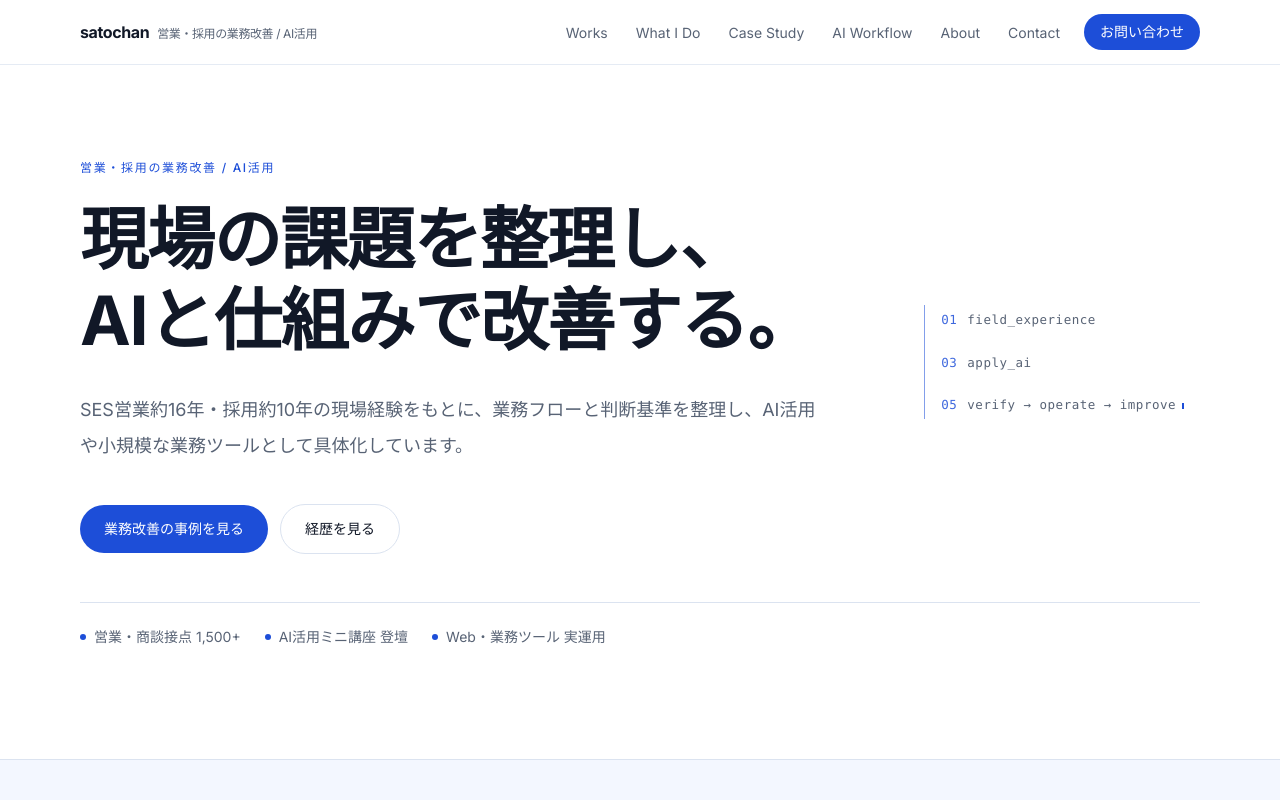
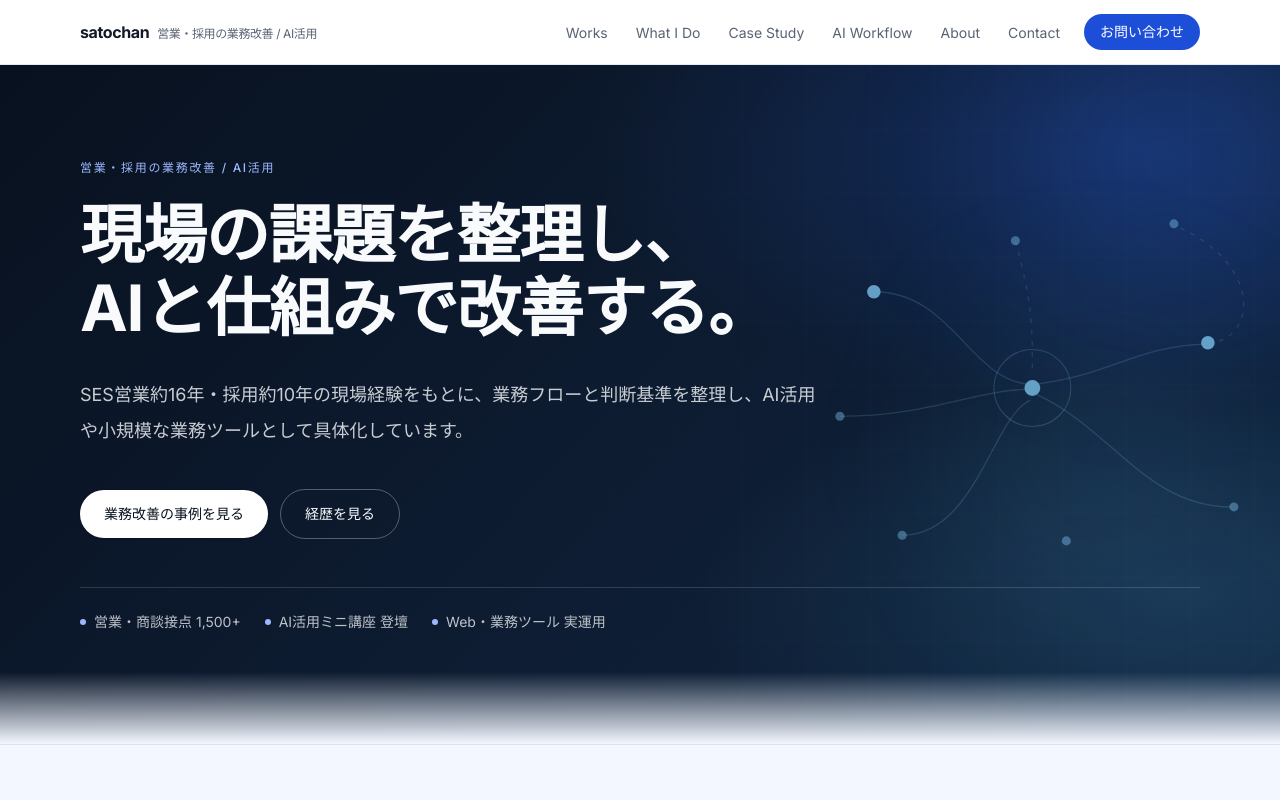
Before and after one commit to satochan-ai/satochan-portfolio, a Next.js app: page / in a window 1280 px wide. Shown: the top 800 px of the page. Built offline with nearby package versions, Linux system fonts and the light colour scheme; no server answers.

Commit message:
feat: add flow grid portfolio hero
Co-Authored-By: Claude Sonnet 5 <noreply@anthropic.com>

```diff
--- a/src/app/globals.css
+++ b/src/app/globals.css
@@ -92,24 +92,6 @@
   }
 }
 
-@keyframes hero-code-enter {
-  from {
-    opacity: 0;
-    transform: translateY(4px);
-  }
-
-  to {
-    opacity: 1;
-    transform: translateY(0);
-  }
-}
-
-@keyframes tech-cursor {
-  50% {
-    opacity: 0.3;
-  }
-}
-
 @keyframes workflow-enter {
   from {
     opacity: 0;
@@ -137,47 +119,6 @@
 }
 
 @layer components {
-  .hero-code-sequence {
-    border-left: 1px solid color-mix(in srgb, var(--color-accent) 55%, transparent);
-    padding: 0.25rem 0 0.25rem 1rem;
-  }
-
-  .hero-code-line {
-    color: var(--color-muted);
-    font-family: var(--font-mono);
-    font-size: 0.78125rem;
-    letter-spacing: 0.04em;
-    line-height: 1.7;
-    opacity: 0;
-    animation: hero-code-enter 360ms ease-out both;
-    animation-delay: calc(var(--sequence-index) * 180ms + 120ms);
-  }
-
-  .hero-code-line span {
-    color: var(--color-accent);
-    display: inline-block;
-    margin-right: 0.625rem;
-    opacity: 0.85;
-  }
-
-  .hero-code-line:last-child::after {
-    background: var(--color-accent);
-    content: "";
-    display: inline-block;
-    height: 0.375rem;
-    margin-left: 0.375rem;
-    vertical-align: middle;
-    width: 0.125rem;
-    animation: tech-cursor 900ms ease-in-out 1.1s 2;
-  }
-
-  @media (max-width: 639px) {
-    .hero-code-line:nth-child(2),
-    .hero-code-line:nth-child(4) {
-      display: none;
-    }
-  }
-
   .workflow-step {
     border-top: 1px solid transparent;
   }
@@ -222,7 +163,6 @@
   }
 
   @media (prefers-reduced-motion: reduce) {
-    .hero-code-line,
     .workflow-step,
     .skill-tag,
     .skill-stat,
@@ -231,6 +171,101 @@
       animation: none;
       opacity: 1;
       transform: none;
+    }
+  }
+}
+
+@layer components {
+  /* =========================================================
+     Flow Grid Hero（Phase 53A / 静止版・Hero限定）
+     色指定は Hero 内で完結させ、全サイト向けの新規トークンは増やさない。
+     Animation は追加しない。
+     ========================================================= */
+  .hero-surface {
+    background-color: #08111f;
+    background-image:
+      radial-gradient(
+        60% 55% at 88% 12%,
+        rgba(47, 107, 255, 0.22),
+        transparent 70%
+      ),
+      radial-gradient(
+        52% 46% at 92% 78%,
+        rgba(94, 200, 255, 0.13),
+        transparent 72%
+      ),
+      linear-gradient(135deg, #08111f 0%, #0d1b30 48%, #102540 100%);
+  }
+
+  .hero-grid {
+    background-image:
+      linear-gradient(rgba(247, 250, 255, 0.05) 1px, transparent 1px),
+      linear-gradient(90deg, rgba(247, 250, 255, 0.05) 1px, transparent 1px);
+    background-size: 64px 64px;
+    opacity: 0.28;
+    -webkit-mask-image: linear-gradient(
+      to right,
+      transparent 0%,
+      #000 48%,
+      #000 100%
+    );
+    mask-image: linear-gradient(to right, transparent 0%, #000 48%, #000 100%);
+  }
+
+  .hero-glow--primary {
+    background: radial-gradient(circle, rgba(47, 107, 255, 0.24), transparent 70%);
+    filter: blur(80px);
+  }
+
+  .hero-glow--secondary {
+    background: radial-gradient(circle, rgba(94, 200, 255, 0.16), transparent 70%);
+    filter: blur(90px);
+  }
+
+  .hero-flow__path {
+    fill: none;
+    stroke: rgba(137, 212, 255, 0.24);
+    stroke-width: 1.15;
+  }
+
+  .hero-flow__path--dashed {
+    stroke: rgba(137, 212, 255, 0.2);
+    stroke-dasharray: 4 6;
+  }
+
+  .hero-flow__node {
+    fill: rgba(137, 212, 255, 0.55);
+  }
+
+  .hero-flow__node--major {
+    fill: #89d4ff;
+  }
+
+  .hero-flow__ring {
+    fill: none;
+    stroke: rgba(137, 212, 255, 0.28);
+    stroke-width: 1;
+  }
+
+  .hero-fade {
+    /* 前半は透明のまま保ち、Hero 本文（highlights 行）へ被らせない。
+       後半だけで次セクション Proof の bg-surface へ blend する。 */
+    background: linear-gradient(
+      to bottom,
+      transparent 0%,
+      transparent 55%,
+      var(--color-surface) 100%
+    );
+  }
+
+  /* Dark Hero 上ではフォーカスリングを明るい色にして視認性を確保する */
+  .hero-surface a:focus-visible {
+    outline-color: var(--color-accent-on-dark);
+  }
+
+  @media (max-width: 639px) {
+    .hero-grid {
+      opacity: 0.16;
     }
   }
 }
--- a/src/components/sections/Hero.tsx
+++ b/src/components/sections/Hero.tsx
@@ -1,4 +1,6 @@
 import { site } from "@/content/site";
+
+import { HeroBackground } from "./HeroBackground";
 
 const highlights = [
   "営業・商談接点 1,500+",
@@ -6,67 +8,48 @@ const highlights = [
   "Web・業務ツール 実運用",
 ];
 
-const codeSequence = [
-  "field_experience",
-  "structure_workflow",
-  "apply_ai",
-  "build_if_needed",
-  "verify → operate → improve",
-];
-
 export function Hero() {
   return (
-    <section id="hero" className="relative overflow-hidden bg-bg">
+    <section
+      id="hero"
+      className="hero-surface relative isolate overflow-hidden lg:min-h-[42rem]"
+    >
+      <HeroBackground />
+
       <div className="relative mx-auto w-full max-w-page px-5 pb-20 pt-16 sm:px-8 sm:pb-28 sm:pt-24">
-        <p className="text-eyebrow font-medium uppercase text-accent">
+        <p className="text-eyebrow font-medium uppercase text-accent-on-dark">
           {site.tagline}
         </p>
 
-        <h1 className="mt-6 max-w-[19ch] whitespace-pre-line text-display font-bold [word-break:auto-phrase]">
+        <h1 className="mt-6 max-w-[19ch] whitespace-pre-line text-[clamp(2.25rem,5vw,4.5rem)] font-bold leading-[1.14] tracking-[-0.02em] text-inverse-fg [word-break:auto-phrase]">
           {site.hero.headline}
         </h1>
 
-        <p className="mt-8 max-w-prose text-base leading-loose text-muted sm:text-lg lg:max-w-[calc(100%-20rem)] xl:max-w-prose">
+        <p className="mt-8 max-w-prose text-base leading-loose text-inverse-fg/80 sm:text-lg lg:max-w-[calc(100%-20rem)] xl:max-w-prose">
           {site.hero.sub}
         </p>
 
         <div className="mt-10 flex flex-col items-start gap-3 sm:flex-row sm:items-center">
           <a
             href="#works"
-            className="inline-flex items-center justify-center rounded-full bg-accent px-6 py-3.5 text-sm font-medium text-bg transition-colors hover:bg-accent-hover"
+            className="inline-flex items-center justify-center rounded-full bg-white px-6 py-3.5 text-sm font-medium text-[#08111f] shadow-sm transition hover:-translate-y-0.5 hover:shadow-md"
           >
             業務改善の事例を見る
           </a>
           <a
             href="#about"
-            className="inline-flex items-center justify-center rounded-full border border-line px-6 py-3.5 text-sm font-medium text-fg transition-colors hover:border-fg"
+            className="inline-flex items-center justify-center rounded-full border border-inverse-fg/30 px-6 py-3.5 text-sm font-medium text-inverse-fg transition-colors hover:border-inverse-fg/60 hover:bg-inverse-fg/10"
           >
             経歴を見る
           </a>
         </div>
 
-        <div
-          aria-hidden
-          className="hero-code-sequence mt-10 max-w-72 lg:absolute lg:right-12 lg:top-60 lg:mt-0"
-        >
-          {codeSequence.map((line, index) => (
-            <p
-              key={line}
-              className="hero-code-line"
-              style={{ "--sequence-index": index } as React.CSSProperties}
-            >
-              <span>{String(index + 1).padStart(2, "0")}</span>
-              {line}
-            </p>
-          ))}
-        </div>
-
-        <ul className="mt-12 flex flex-wrap gap-x-6 gap-y-3 border-t border-line pt-6 text-sm text-muted">
+        <ul className="mt-12 flex flex-wrap gap-x-6 gap-y-3 border-t border-inverse-fg/15 pt-6 text-sm text-inverse-fg/75">
           {highlights.map((item) => (
             <li key={item} className="flex items-center gap-2">
               <span
                 aria-hidden
-                className="inline-block size-1.5 rounded-full bg-accent"
+                className="inline-block size-1.5 rounded-full bg-accent-on-dark"
               />
               {item}
             </li>
--- /dev/null
+++ b/src/components/sections/HeroBackground.tsx
@@ -0,0 +1,63 @@
+/**
+ * Hero 限定の装飾レイヤー（Flow Grid Hero / 静止版）。
+ * すべて aria-hidden・pointer-events-none で、アクセシビリティツリーへ入れない。
+ * 色は Hero 内で完結させ、全サイト向けの新規カラートークンは追加しない。
+ */
+export function HeroBackground() {
+  return (
+    <div
+      aria-hidden
+      className="pointer-events-none absolute inset-0 -z-10 overflow-hidden"
+    >
+      {/* 右側のみのブルーグロー（左のHeadline背後は暗いまま保つ） */}
+      <div className="hero-glow hero-glow--primary absolute -right-24 -top-28 size-[26rem]" />
+      <div className="hero-glow hero-glow--secondary absolute right-6 top-1/3 hidden size-80 sm:block" />
+
+      {/* 細いグリッド（右側中心。左は mask でほぼ見せない） */}
+      <div className="hero-grid absolute inset-y-0 right-0 w-[62%]" />
+
+      {/* 業務フロー / 情報接続を思わせる Flow Network（装飾。右側へ寄せて Headline を避ける） */}
+      <svg
+        className="hero-flow absolute right-[-40%] top-1/2 h-[125%] w-[86%] -translate-y-1/2 opacity-35 sm:right-[-8%] sm:w-[60%] sm:opacity-55 lg:right-[-1%] lg:w-[46%] lg:opacity-55 xl:opacity-70"
+        viewBox="0 0 520 480"
+        fill="none"
+        xmlns="http://www.w3.org/2000/svg"
+        preserveAspectRatio="xMidYMid meet"
+      >
+        {/* paths: 左(入力) → 中(整理・判断) → 右(仕組み) */}
+        <path className="hero-flow__path" d="M150 140 C 220 140, 235 220, 290 222" />
+        <path className="hero-flow__path" d="M120 250 C 200 250, 240 226, 290 226" />
+        <path className="hero-flow__path" d="M175 355 C 240 355, 255 250, 288 236" />
+        <path className="hero-flow__path" d="M290 222 C 360 214, 380 188, 445 186" />
+        <path className="hero-flow__path" d="M292 230 C 360 260, 390 330, 466 330" />
+        <path
+          className="hero-flow__path hero-flow__path--dashed"
+          d="M275 95 C 290 150, 290 170, 290 210"
+        />
+        <path
+          className="hero-flow__path hero-flow__path--dashed"
+          d="M445 185 C 485 185, 498 118, 417 82"
+        />
+
+        {/* subtle ring（中央の判断ノード周り） */}
+        <circle className="hero-flow__ring" cx="290" cy="225" r="34" />
+
+        {/* 通常ノード */}
+        <circle className="hero-flow__node" cx="120" cy="250" r="4" />
+        <circle className="hero-flow__node" cx="175" cy="355" r="4" />
+        <circle className="hero-flow__node" cx="275" cy="95" r="4" />
+        <circle className="hero-flow__node" cx="320" cy="360" r="4" />
+        <circle className="hero-flow__node" cx="468" cy="330" r="4" />
+        <circle className="hero-flow__node" cx="415" cy="80" r="4" />
+
+        {/* major ノード（入力 / 整理・判断 / 仕組み） */}
+        <circle className="hero-flow__node hero-flow__node--major" cx="150" cy="140" r="6" />
+        <circle className="hero-flow__node hero-flow__node--major" cx="290" cy="225" r="7" />
+        <circle className="hero-flow__node hero-flow__node--major" cx="445" cy="185" r="6" />
+      </svg>
+
+      {/* 下部フェード（次セクション Proof の bg-surface へ自然につなぐ） */}
+      <div className="hero-fade absolute inset-x-0 bottom-0 h-40" />
+    </div>
+  );
+}
```
